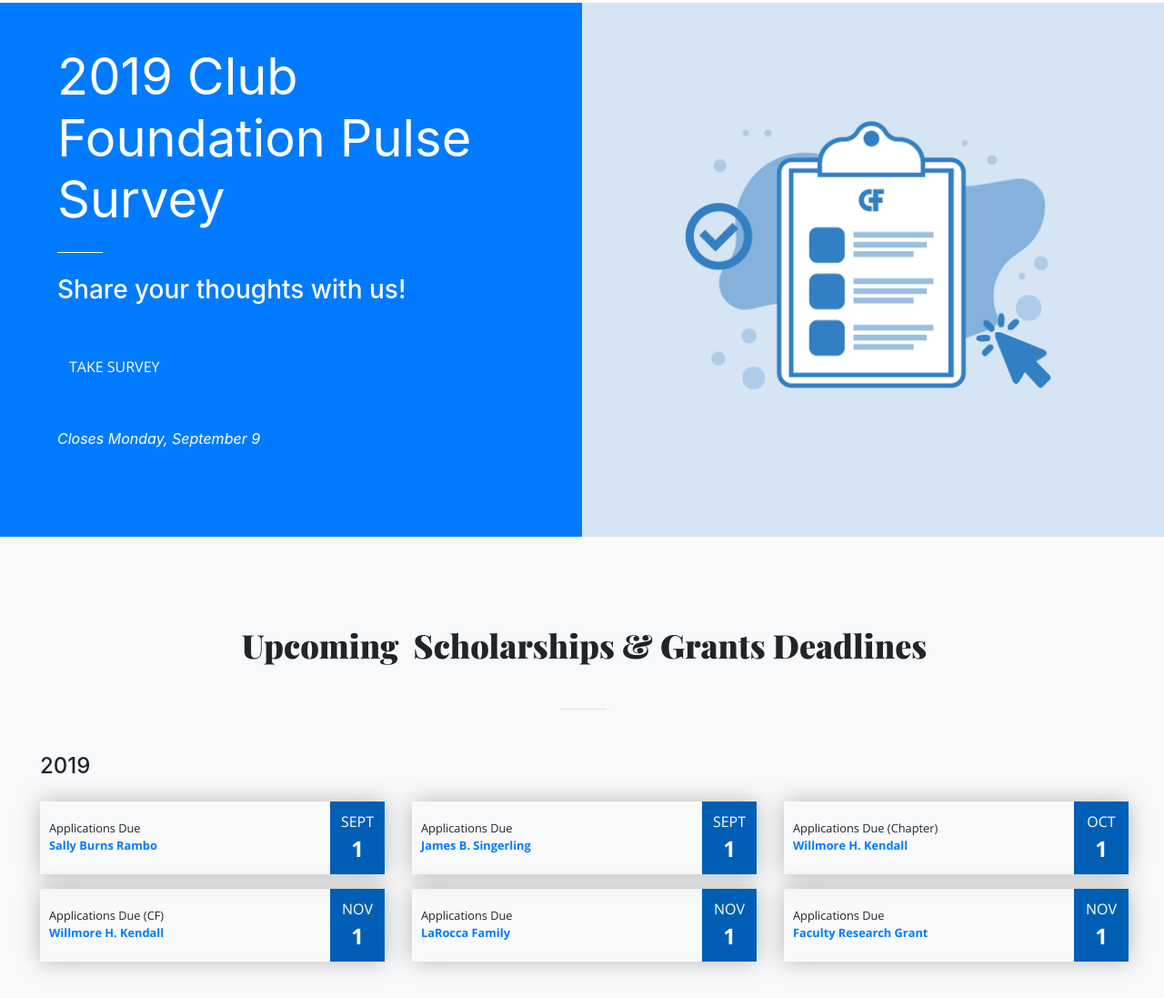
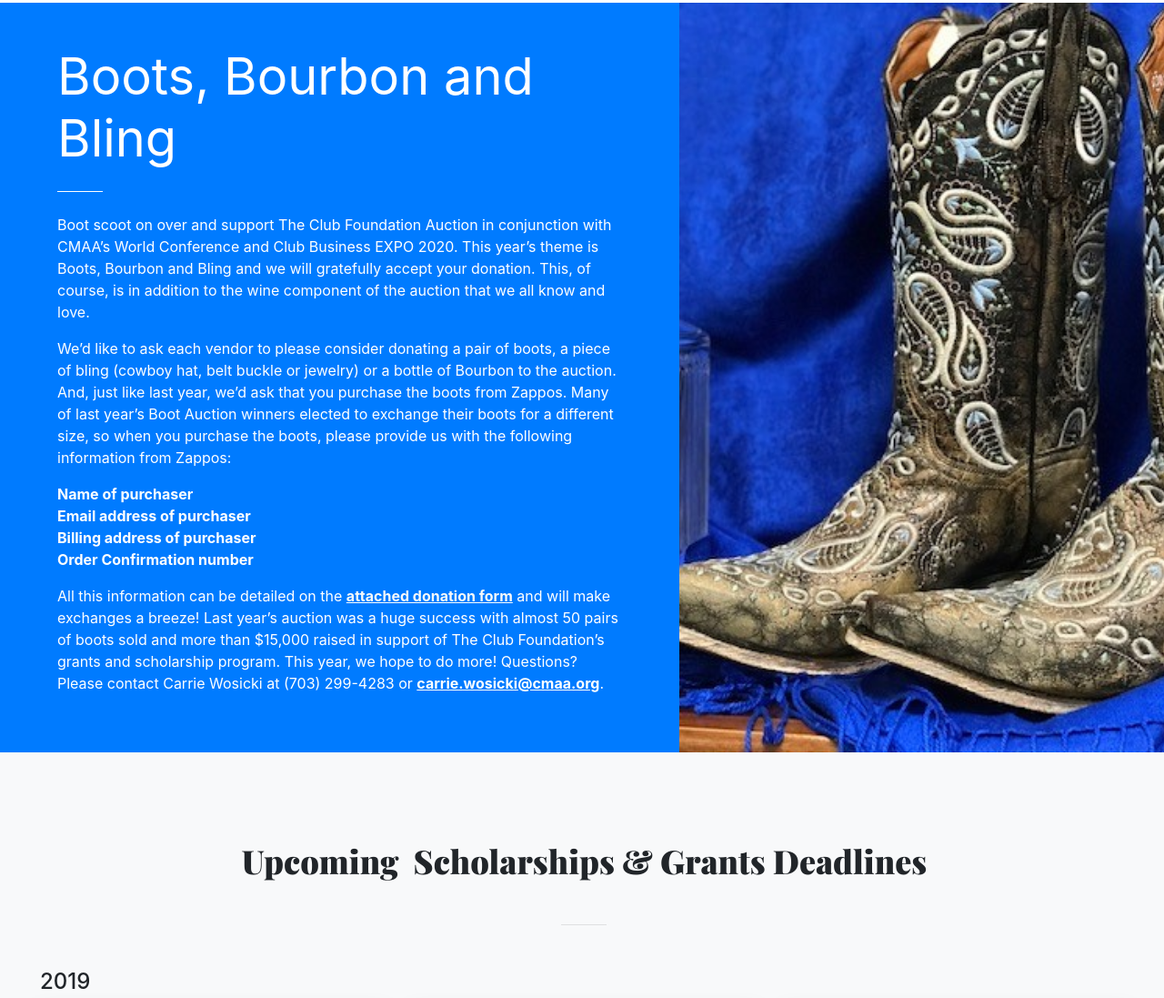
Before and after one commit to willflourance/The-Club-Foundation, a website with bundled scripts: page index.html in a window 1280 px wide. Shown: the part 1198-2295 px from the top of the page at 91% size. Built offline with nearby package versions, Linux system fonts and the light colour scheme; files whose address does not match are found by name.

Commit message:
Homepage Changes
Updates to homepage content, adding new featured content for Boots Bling and Bourbon donation event

```diff
--- a/index.html
+++ b/index.html
@@ -1,5 +1,6 @@
 <!DOCTYPE html>
 <html lang="en">
+
 <head>
     <meta charset="utf-8">
     <meta name="viewport" content="width=device-width, initial-scale=1, shrink-to-fit=no">
@@ -21,8 +22,8 @@
             flex-wrap: wrap;
             padding: 0 4px;
         }
+        /* Create four equal columns that sits next to each other */
 
-/* Create four equal columns that sits next to each other */
         .column {
             flex: 25%;
             max-width: 55%;
@@ -33,16 +34,16 @@
             margin-top: 8px;
             vertical-align: middle;
         }
+        /* Responsive layout - makes a two column-layout instead of four columns */
 
-/* Responsive layout - makes a two column-layout instead of four columns */
         @media screen and (max-width: 800px) {
             .column {
                 flex: 50%;
                 max-width: 50%;
             }
         }
+        /* Responsive layout - makes the two columns stack on top of each other instead of next to each other */
 
-/* Responsive layout - makes the two columns stack on top of each other instead of next to each other */
         @media screen and (max-width: 600px) {
             .column {
                 flex: 100%;
@@ -62,7 +63,8 @@
 
     <!-- Navigation -->
     <nav class="navbar navbar-expand-lg navbar-light fixed-top navbar-shrink" id="mainNav">
-  <div class="container"> <a href="http://www.clubfoundation.org/index.html"> <img src="img/logos/ClubFoundation_Logo4C_Horiz.png" width="200px"/> </a>
+        <div class="container">
+            <a href="http://www.clubfoundation.org/index.html"> <img src="img/logos/ClubFoundation_Logo4C_Horiz.png" width="200px" /> </a>
             <button class="navbar-toggler navbar-toggler-right" type="button" data-toggle="collapse" data-target="#navbarResponsive" aria-controls="navbarResponsive" aria-expanded="false" aria-label="Toggle navigation">
     <div class="navbar-toggler-icon"><img src="img/icons/menu.svg"/></div>
     </button>
@@ -92,18 +94,22 @@
             </div>
             <div class="row">
                 <div class="col-lg-8 mx-auto my-5">
-        <h1><a id="link"> <span class="down-button"> <strong>&#10597;</strong></span></a></h1>
+                    <h1>
+                        <a id="link"> <span class="down-button"> <strong>&#10597;</strong></span></a>
+                    </h1>
                 </div>
             </div>
         </div>
     </header>
-<section class="section"> <a name="about" class="anchor"/></a>
+    <section class="section"> <a name="about" class="anchor" /></a>
         <div class="container-fluid">
             <div class="row">
                 <div class="col-lg-8 mx-auto text-center">
                     <h2><strong class="section-heading">About</strong></h2>
                     <hr class=" my-5 ">
-        <p> The Club Foundation was created in 1988 as the only 501(c)3 organization focused solely on the club industry. The Foundation seeks to fund the life cycle of a club manager’s career. Therefore, The Club Foundation provides dollars for the following five key areas: 1) Students 2) Faculty 3) Club Managers 4) CMAA Chapters 5) Industry at Large. The Club Foundation has a donor base of constituents that seek to further the knowledge and skills of those individuals that lead country clubs, yacht clubs, city clubs, and more. </p>
+                    <p> The Club Foundation was created in 1988 as the only 501(c)3 organization focused solely on the club industry. The Foundation seeks to fund the life cycle of a club manager’s career. Therefore, The Club Foundation provides dollars for
+                        the following five key areas: 1) Students 2) Faculty 3) Club Managers 4) CMAA Chapters 5) Industry at Large. The Club Foundation has a donor base of constituents that seek to further the knowledge and skills of those individuals
+                        that lead country clubs, yacht clubs, city clubs, and more. </p>
                 </div>
             </div>
         </div>
@@ -112,24 +118,26 @@
     <section>
         <div class="container-fluid">
             <div class="row" style="padding: 0 0px;">
-    <div class="bg-primary col-lg-6 col-md-6">
+                <div class="bg-primary col-lg-7 col-md-7">
                     <div class="case-study">
-        <h2 class="display-4"><strong class="">2019 Club Foundation Pulse Survey</strong></h2>
+                        <h2 class="display-4"><strong class="">Boots, Bourbon and Bling</strong></h2>
                         <hr class="my-4 light" align="left">
-        <h3>Share your thoughts with us!</h3>
-        <div class="mt-5"> <a class="btn btn-primary btn-xl btn-cta" href="https://www.surveymonkey.com/r/2J8328N">Take Survey</a> </div>
-        <div class=" my-5 ">
-          <p><em>Closes Monday, September 9</em></p>
-        </div>
-        <div class=""></div>
+                        <p>Boot scoot on over and support The Club Foundation Auction in conjunction with CMAA&rsquo;s World Conference and Club Business EXPO 2020. This year&rsquo;s theme is Boots, Bourbon and Bling and we will gratefully accept your donation.
+                            This, of course, is in addition to the wine component of the auction that we all know and love.</p>
+                        <p>We&rsquo;d like to ask each vendor to please consider donating a pair of boots, a piece of bling (cowboy hat, belt buckle or jewelry) or a bottle of Bourbon to the auction. And, just like last year, we&rsquo;d ask that you purchase
+                            the boots from Zappos. Many of last year&rsquo;s Boot Auction winners elected to exchange their boots for a different size, so when you purchase the boots, please provide us with the following information from Zappos:</p>
+                        <p><strong>Name of purchaser<br /></strong><strong>Email address of purchaser<br /></strong><strong>Billing address of purchaser<br /></strong><strong>Order Confirmation number</strong></p>
+                        <p>All this information can be detailed on the <strong><u><a href="documents/forms/CF_DonationForm2020.pdf" class="text-light">attached donation form</a></u></strong> and will make exchanges a breeze! Last year&rsquo;s auction was
+                            a huge success with almost 50 pairs of boots sold and more than $15,000 raised in support of The Club Foundation&rsquo;s grants and scholarship program. This year, we hope to do more! Questions? Please contact Carrie Wosicki
+                            at (703) 299-4283 or <strong><a class="text-white" href="mailto:carrie.wosicki@cmaa.org"><u>carrie.wosicki@cmaa.org</u></a></strong>.</p>
                     </div>
                 </div>
-    <div class="col-lg-6 col-md-6  case-study-img-4"> </div>
+                <div class="col-lg-5 col-md-5  case-study-img-5"> </div>
             </div>
         </div>
     </section>
 
-<section class="section bg-light" >
+    <section class="section bg-light">
         <div class="container-fluid">
             <div class="row">
                 <div class="mx-auto text-center">
@@ -174,7 +182,7 @@
             <strong class="day">1</strong></span></div>
         </div>
       </div>-->
-		  <div class="col-lg-4 col-md-4">
+                <!--<div class="col-lg-4 col-md-4">
         <div class="news-box mt-3 mx-auto">
           <div class="lead">
             <p>Applications Due <br>
@@ -185,8 +193,8 @@
           <div class="date bg-club-managers"><span>Sept<br>
           <strong class="day">1</strong></span></div>
         </div>
-      </div>
-      <div class="col-lg-4 col-md-4">
+      </div>-->
+                <!--<div class="col-lg-4 col-md-4">
         <div class="news-box mt-3 mx-auto">
           <div class="lead">
             <p>Applications Due<br>
@@ -196,8 +204,8 @@
           <div class="date bg-club-managers"><span>SEPT<br>
             <strong class="day">1</strong></span></div>
         </div>
-      </div>
-      <div class="col-lg-4 col-md-4">
+      </div>-->
+                <!--<div class="col-lg-4 col-md-4">
         <div class="news-box mt-3 mx-auto">
           <div class="lead">
               <p>Applications Due (Chapter)<br>
@@ -208,13 +216,14 @@
           <div class="date bg-faculty"><span>OCT<br>
           <strong class="day">1</strong></span></div>
         </div>
-      </div>
+      </div>-->
                 <div class="col-lg-4 col-md-4">
                     <div class="news-box mt-3 mx-auto">
                         <div class="lead">
                             <p>Applications Due (CF)<br>
                                 <strong><strong><a href="http://www.clubfoundation.org/apply.html#clubmanagers">Willmore H. Kendall </a><br>
-              </strong></strong></p>
+              </strong></strong>
+                            </p>
                             <br>
                         </div>
                         <div class="date bg-club-managers"><span>NOV<br>
@@ -225,7 +234,8 @@
                     <div class="news-box mt-3 mx-auto">
                         <div class="lead">
                             <p>Applications Due<br>
-              <strong><strong><a href="http://www.clubfoundation.org/apply.html#clubmanagers">LaRocca Family</a></strong></strong></p>
+                                <strong><strong><a href="http://www.clubfoundation.org/apply.html#clubmanagers">LaRocca Family</a></strong></strong>
+                            </p>
                             <br>
                         </div>
                         <div class="date bg-club-managers"><span>NOV<br>
@@ -236,7 +246,8 @@
                     <div class="news-box mt-3 mx-auto">
                         <div class="lead">
                             <p>Applications Due<br>
-              <strong><strong><a href="http://www.clubfoundation.org/apply.html#faculty">Faculty Research Grant</a></strong></strong></p>
+                                <strong><strong><a href="http://www.clubfoundation.org/apply.html#faculty">Faculty Research Grant</a></strong></strong>
+                            </p>
                             <br>
                         </div>
                         <div class="date bg-faculty"><span>NOV<br>
@@ -262,14 +273,12 @@
                             <div class="carousel-item active">
                                 <div class="row">
                                     <div class="testimonial  text-light col-lg-12">
-                  <div class="testimonial-img"><img src="img/staff/testimonial-headshots/Matt-Samel.jpg" class="staff-img img-fluid"/></div>
-                  <p class="text-dark">“The CF internship is a wonderful opportunity for faculty to explore and immerse themselves into the private club industry. The willingness of club professionals to educate and share their experiences with you is overwhelmingly beneficial. The experience provides faculty opportunities to apply current information and trends to curriculum development, create a reliable and functioning network of industry experts, and identify and pursue research topics.” </p>
-                  <h6><strong>– Matthew J. Samel, Ph.D., CHE, FMP </strong><br>
-                    Professor Johnson &amp; Wales University <br>
-                    College of Hospitality Management <br>
-                    Department of Food &amp; Beverage Management <br>
-                    CMAA Student Chapter Faculty Advisor <br>
-                    Faculty Internship Program Recipient </h6>
+                                        <div class="testimonial-img"><img src="img/staff/testimonial-headshots/Matt-Samel.jpg" class="staff-img img-fluid" /></div>
+                                        <p class="text-dark">“The CF internship is a wonderful opportunity for faculty to explore and immerse themselves into the private club industry. The willingness of club professionals to educate and share their experiences with you is
+                                            overwhelmingly beneficial. The experience provides faculty opportunities to apply current information and trends to curriculum development, create a reliable and functioning network of industry experts, and
+                                            identify and pursue research topics.” </p>
+                                        <h6><strong>– Matthew J. Samel, Ph.D., CHE, FMP </strong><br> Professor Johnson &amp; Wales University <br> College of Hospitality Management <br> Department of Food &amp; Beverage Management <br> CMAA Student Chapter
+                                            Faculty Advisor <br> Faculty Internship Program Recipient </h6>
                                     </div>
                                 </div>
                                 <!--.row-->
@@ -279,12 +288,10 @@
                             <div class="carousel-item">
                                 <div class="row">
                                     <div class="testimonial  text-light col-lg-12">
-                  <div class="testimonial-img"><img src="img/staff/testimonial-headshots/Amanda-Day.jpg" class="staff-img img-fluid"/></div>
-                  <p class="text-dark">“To the donors of The Club Foundation, I want to say…I am excited to give back, too! I appreciate and understand the time, effort, funds, and commitment it takes to support the Club Foundation in all various capacities, and my heart goes out to anyone who made a contribution. Thank you for helping me achieve a dream and I hope to make you proud soon!”</p>
-                  <h6><strong>– Amanda M. Day, CCM</strong> <br>
-                    Clubhouse Manager <br>
-                    Charlotte Country Club <br>
-                    Sally Burns Rambo Scholarship Recipient <br>
+                                        <div class="testimonial-img"><img src="img/staff/testimonial-headshots/Amanda-Day.jpg" class="staff-img img-fluid" /></div>
+                                        <p class="text-dark">“To the donors of The Club Foundation, I want to say…I am excited to give back, too! I appreciate and understand the time, effort, funds, and commitment it takes to support the Club Foundation in all various capacities,
+                                            and my heart goes out to anyone who made a contribution. Thank you for helping me achieve a dream and I hope to make you proud soon!”</p>
+                                        <h6><strong>– Amanda M. Day, CCM</strong> <br> Clubhouse Manager <br> Charlotte Country Club <br> Sally Burns Rambo Scholarship Recipient <br>
                                         </h6>
                                     </div>
                                 </div>
@@ -294,12 +301,11 @@
                             <div class="carousel-item">
                                 <div class="row">
                                     <div class="testimonial  text-light col-lg-12">
-                  <div class="testimonial-img"><img src="img/staff/testimonial-headshots/James-Reisig.jpg" class="staff-img img-fluid"/></div>
-                  <p class="text-dark">“Having received the Willmoore Kendall Scholarship in 2016, I can attest to the importance and integral role The Club Foundation plays in allowing members to achieve their personal and professional goals. This was clearly evident personally, as I used the funds provided from the scholarship to attend the necessary BMI courses and subsequently attain my CCM designation in November 2017. With that sentiment in mind, I would love to do my part and give back through advocacy for The Club Foundation.</p>
-                  <h6><strong>– James M. Reisig, CCM, CFBE </strong><br>
-                    Director of Dining <br>
-                    Union Club of the City of New York <br>
-                    Willmoore H. Kendall Scholarship Recipient </h6>
+                                        <div class="testimonial-img"><img src="img/staff/testimonial-headshots/James-Reisig.jpg" class="staff-img img-fluid" /></div>
+                                        <p class="text-dark">“Having received the Willmoore Kendall Scholarship in 2016, I can attest to the importance and integral role The Club Foundation plays in allowing members to achieve their personal and professional goals. This was
+                                            clearly evident personally, as I used the funds provided from the scholarship to attend the necessary BMI courses and subsequently attain my CCM designation in November 2017. With that sentiment in mind, I would
+                                            love to do my part and give back through advocacy for The Club Foundation.</p>
+                                        <h6><strong>– James M. Reisig, CCM, CFBE </strong><br> Director of Dining <br> Union Club of the City of New York <br> Willmoore H. Kendall Scholarship Recipient </h6>
                                     </div>
                                 </div>
                             </div>
@@ -491,17 +497,15 @@
         <div class="bg-dark text-white col-lg-9 col-md-9 col-sm-12 col-xs-12" id="footer">
             <div>
                 <div class="row">
-        <div class="col-lg-4  col-md-5 col-sm-4 col-xs-4"> <img src="img/logos/ClubFoundation_LogoBW_Horiz.png" width="200px" class="img-fluid" align="left"/> <br>
+                    <div class="col-lg-4  col-md-5 col-sm-4 col-xs-4"> <img src="img/logos/ClubFoundation_LogoBW_Horiz.png" width="200px" class="img-fluid" align="left" /> <br>
                         <br>
                         <p></p>
                     </div>
                     <div class="col-lg-4  col-md-4 col-sm-4 col-xs-4">
                         <h3> Contact</h3>
                         <hr align="left">
-          <p><strong> The Club Foundation</strong><br>
-            1733 King Street<br>
-            Alexandria, VA 22314<br>
-            703-739-9500<br>
+                        <p><strong> The Club Foundation</strong><br> 1733 King Street<br> Alexandria, VA 22314<br> 703-739-9500
+                            <br>
                             <strong><a href="http://www.clubfoundation.org/contactform.html">Email </a></strong><br>
                         </p>
                     </div>
@@ -526,10 +530,12 @@
             <div class="p-3"> <br>
                 <br>
                 <br>
-      <img src="img/logos/cmaa-logo-wordmark-@2x.png" class="img-fluid" width="250px"> <a href="http://www.cmaa.org/">
+                <img src="img/logos/cmaa-logo-wordmark-@2x.png" class="img-fluid" width="250px">
+                <a href="http://www.cmaa.org/">
                     <h3 class="text-center text-white"><strong><br>
         CMAA's Website</strong> <span class="fa fa-mail-forward"></span></h3>
-      </a> </div>
+                </a>
+            </div>
             <br>
             <br>
             <!--/.container-->
@@ -563,4 +569,5 @@
     <!-- Custom scripts for this template -->
     <script src="js/creative.min.js"></script>
 </body>
+
 </html>
```
Lines whose indentation alone changed are shown as unchanged.
